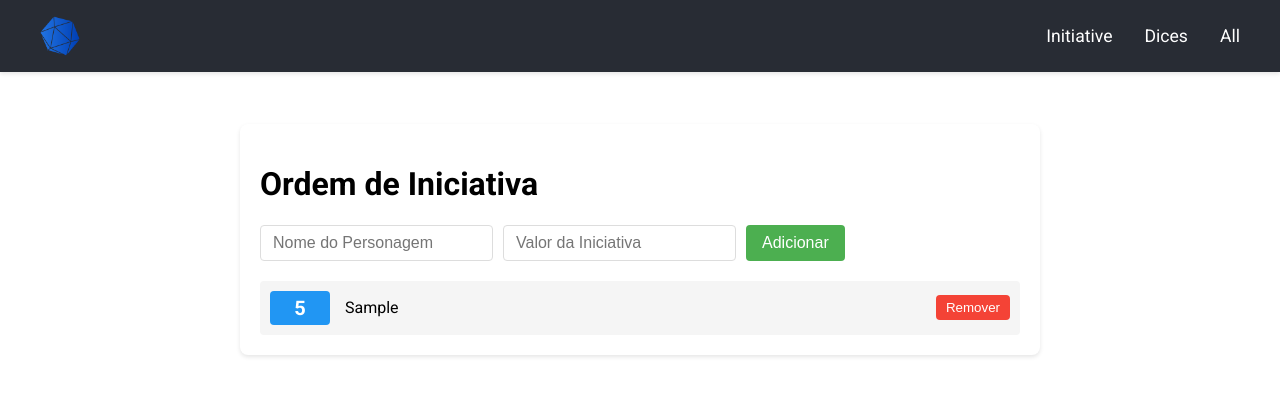
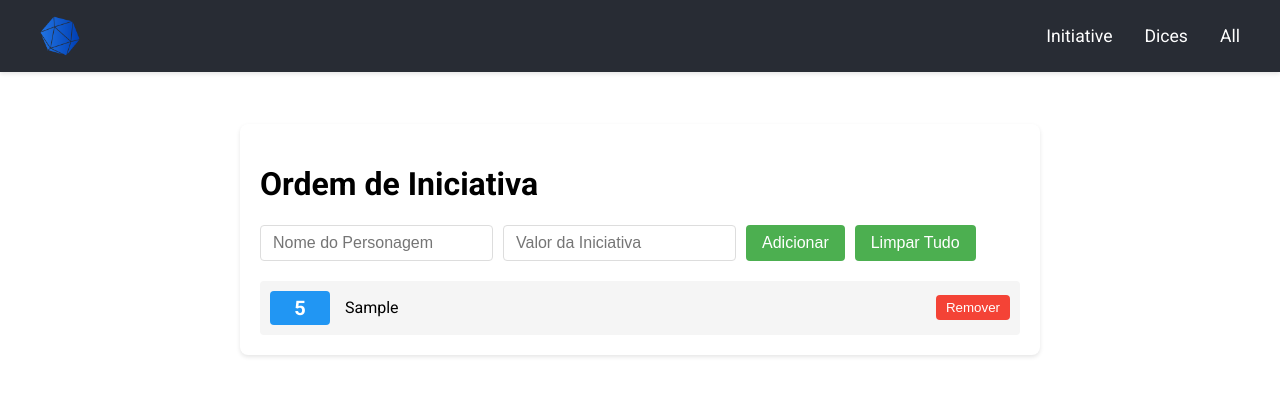
Before and after one commit to GustavoAlmeidaPuff/rpg-handler, a React (Create React App) app: page /initiative in a window 1280 px wide. Both pictures are taken after typing "Sample", "5" into the empty fields and a click on the button "Adicionar". Shown: the top 396 px of the page. Built offline with nearby package versions, Linux system fonts and the light colour scheme.

Commit message:
Add localStorage persistence and clear functionality to Initiative page

```diff
--- a/src/App.css
+++ b/src/App.css
@@ -131,3 +131,17 @@
 .remove-button:hover {
   background-color: #da190b;
 }
+
+.clear-button {
+  padding: 8px 16px;
+  background-color: #ff9800;
+  color: white;
+  border: none;
+  border-radius: 4px;
+  cursor: pointer;
+  font-size: 16px;
+}
+
+.clear-button:hover {
+  background-color: #f57c00;
+}
--- a/src/pages/Initiative.js
+++ b/src/pages/Initiative.js
@@ -1,8 +1,17 @@
-import React, { useState } from 'react';
+import React, { useState, useEffect } from 'react';
 
 function Initiative() {
-  const [characters, setCharacters] = useState([]);
+  const [characters, setCharacters] = useState(() => {
+    // Carrega os dados do localStorage quando o componente é montado
+    const savedCharacters = localStorage.getItem('rpgInitiativeCharacters');
+    return savedCharacters ? JSON.parse(savedCharacters) : [];
+  });
   const [newCharacter, setNewCharacter] = useState({ name: '', initiative: '' });
+
+  // Atualiza o localStorage sempre que characters mudar
+  useEffect(() => {
+    localStorage.setItem('rpgInitiativeCharacters', JSON.stringify(characters));
+  }, [characters]);
 
   const handleAddCharacter = (e) => {
     e.preventDefault();
@@ -13,6 +22,14 @@ function Initiative() {
       ].sort((a, b) => b.initiative - a.initiative));
       setNewCharacter({ name: '', initiative: '' });
     }
+  };
+
+  const handleRemoveCharacter = (index) => {
+    setCharacters(characters.filter((_, i) => i !== index));
+  };
+
+  const handleClearAll = () => {
+    setCharacters([]);
   };
 
   return (
@@ -34,6 +51,11 @@ function Initiative() {
             onChange={(e) => setNewCharacter({ ...newCharacter, initiative: e.target.value })}
           />
           <button type="submit">Adicionar</button>
+          {characters.length > 0 && (
+            <button type="button" onClick={handleClearAll} className="clear-button">
+              Limpar Tudo
+            </button>
+          )}
         </form>
 
         <div className="initiative-list">
@@ -42,7 +64,7 @@ function Initiative() {
               <span className="initiative-number">{char.initiative}</span>
               <span className="character-name">{char.name}</span>
               <button
-                onClick={() => setCharacters(characters.filter((_, i) => i !== index))}
+                onClick={() => handleRemoveCharacter(index)}
                 className="remove-button"
               >
                 Remover
```
